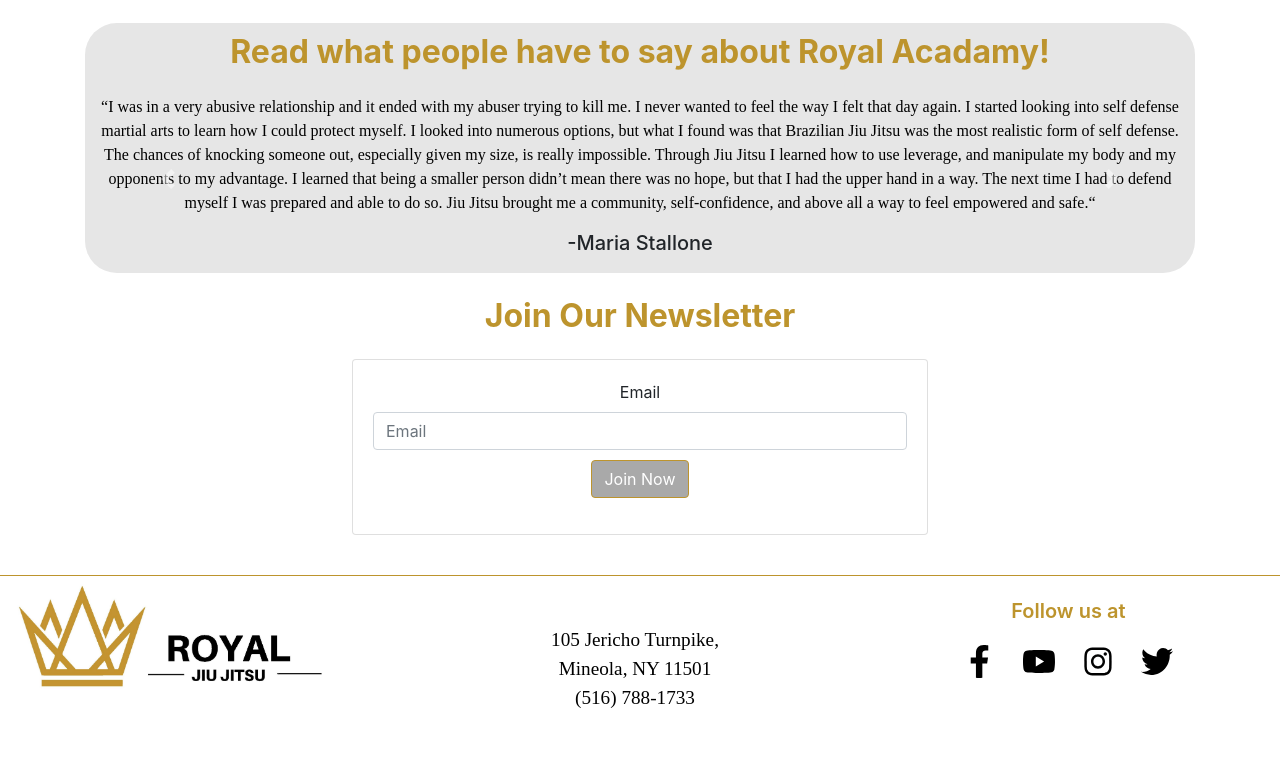
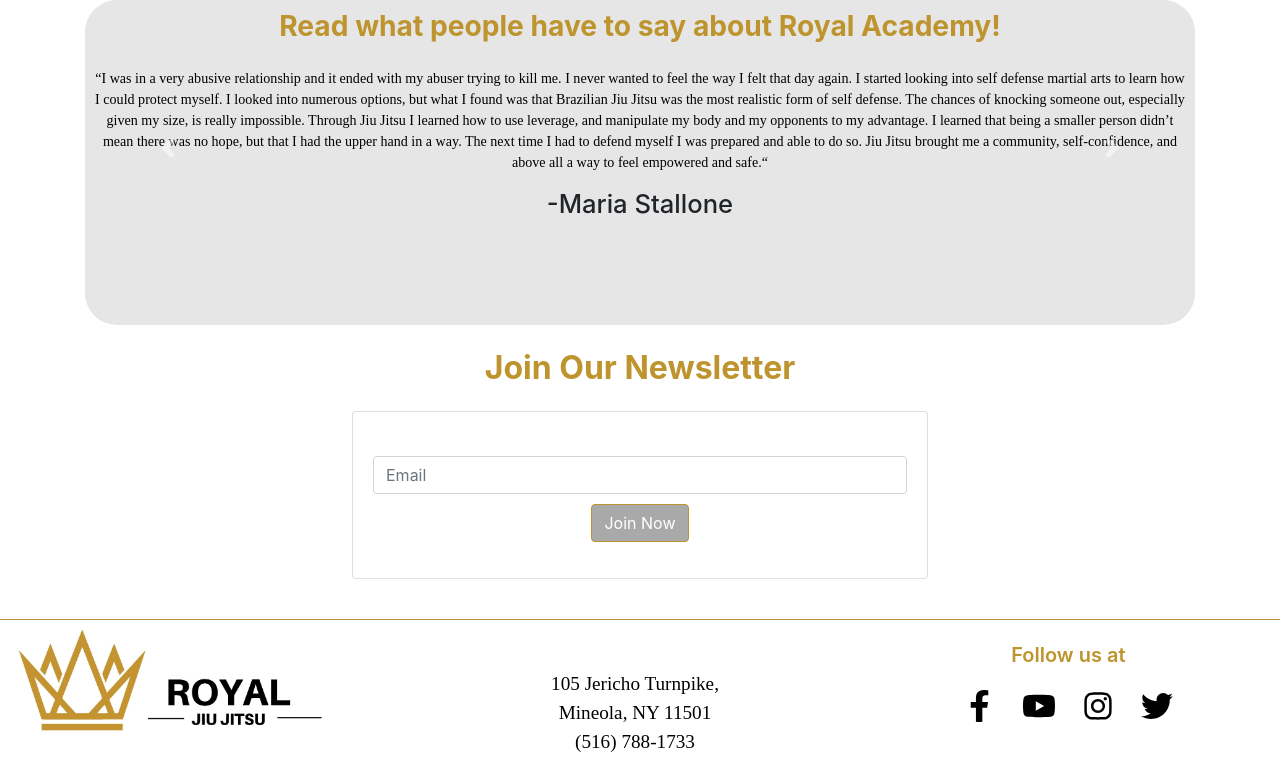
Before and after one commit to merlz6/RoyalGym, a PHP site: page / in a window 1280 px wide. Shown: the part 3413-4190 px from the top of the page. Before the commit the page ends 4121 px from the top, so only its background shows below. Run offline with PHP 8.4, Linux system fonts and the light colour scheme.

Commit message:
CSS Fixes & Typos

```diff
--- a/adults.html
+++ b/adults.html
@@ -96,7 +96,7 @@
       </div>
       <!-- LEFT COLUMN END  -->
       <!-- RIGHT COLUMN START -->
-      <div class="col-sm">
+      <div class="col-sm" id="adultColLeft">
         <div>
           <h5 class="adultsh5">Advanced Class (GI and No GI)</h5>
           <p>
@@ -122,7 +122,7 @@
       <!-- LEFT COLUMN END  -->
       <!-- RIGHT COLUMN START -->
       <div class="col-sm">
-        <div style="padding-top: 50px">
+        <div id="adultColLeft" style="padding-top: 50px">
           <h5 class="adultsh5">Womens Only Class</h5>
           <p>
             All levels are welcome! This class aims to develop core concepts and techniques; both defensive and offensive that directly relate to women’s jiu jitsu. We will go over questions/ common issues faced while training, advanced techniques,
@@ -131,7 +131,7 @@
           </p>
 
         </div>
-        <div>
+        <div id="adultColLeft">
           <h5 class="adultsh5">Private Classes </h5>
           <p>
             This is a one-on-one class with a preferred instructor of the academy. Through this private lesson a student will receive in-depth explanations of jiu jitsu techniques and situations they are experiencing. Each class is specific for the
--- a/contact.html
+++ b/contact.html
@@ -67,7 +67,8 @@
     <div class="card-body">
       <h5 class="card-title text-center">Royal Jiu Jitsu Academy</h5>
       <address class="card-text text-center">105 Jericho Turnpike, <br />
-      Mineola, New York 11501
+      Mineola, New York 11501 <br />
+      contact@royaljiujitsuacademy.com
       </address>
     </div>
   </div>
@@ -76,7 +77,7 @@
   <!-- RIGHT SIDE CARD BELOW -->
   <div class="card" >
     <h2 class="font-weight-bold my-4">Contact Us</h2>
-    <form class="contactForm" action="contactFormHandler.php" method="post">
+    <form class="contactForm" method="post">
       <div class="form-row">
         <div class="form-group col-md-6">
           <label for="inputFirstName">First Name</label>
--- a/index.html
+++ b/index.html
@@ -17,8 +17,11 @@
 <body>
   <!-- Start to NAV BAR -->
   <nav class="navbar navbar-expand-lg navbar-light">
+
     <a href="./index.html" class="navbar-left"><img class="logonav" src="./images/crown-removebg-preview.png" /></a>
-    <button class="navbar-toggler" type="button" data-toggle="collapse" data-target="#navbarSupportedContent" aria-controls="navbarSupportedContent" aria-expanded="false" aria-label="Toggle navigation">
+
+    <button class="navbar-toggler" type="button" data-toggle="collapse"
+            data-target="#navbarSupportedContent" aria-controls="navbarSupportedContent" aria-expanded="false" aria-label="Toggle navigation">
       <span class="navbar-toggler-icon icon-bar"></span>
     </button>
 
@@ -81,25 +84,25 @@
     </div>
     <!-- Testimonials Container -->
     <div class="Container text-center" id="testimonialContainer">
-      <h2 class="font-weight-bold my-4" id="testimonialHeader">Read what people have to say about Royal Acadamy!</h2>
+      <h2 class="font-weight-bold my-4" id="testimonialHeader">Read what people have to say about Royal Academy!</h2>
       <div id="carouselControls" class="carousel slide" data-ride="carousel">
         <div class="carousel-inner" id="testimonialText" >
           <div class="carousel-item active">
             <div>
               <p id="testimonialTextPTag">“I was in a very abusive relationship and it ended with my abuser trying to kill me. I never wanted to feel the way I felt that day again. I started looking into self defense martial arts to learn how I could protect myself. I looked into numerous options, but what I found was that Brazilian Jiu Jitsu was the most realistic form of self defense. The chances of knocking someone out, especially given my size, is really impossible. Through Jiu Jitsu I learned how to use leverage, and manipulate my body and my opponents to my advantage. I learned that being a smaller person didn’t mean there was no hope, but that I had the upper hand in a way. The next time I had to defend myself I was prepared and able to do so. Jiu Jitsu brought me a community, self-confidence, and above all a way to feel empowered and safe.“</p>
-              <h5>-Maria Stallone</h5>
+              <h5 id="testimonialTextH5tag">-Maria Stallone</h5>
             </div>
           </div>
           <div class="carousel-item">
             <div>
               <p id="testimonialTextPTag">“I was always a slower guy. I was never good at sports. I was the blunt of many bullying. My friend started to do Jiu Jitsu and of course I felt incapable. He urged me to just come and look at a class. Looking at the class turned into joining the class and I was hooked. I couldn’t believe that I could actually do this. I lost weight, gained muscle and confidence, and felt like a new person. Jiu Jitsu completely changed my life for the better (and I was never bullied again). I love the friendships I have made through this community and the support I have received. I recommend any person of any size or physical ability to just give it a try! It may change your life for the better too!”</p>
-              <h5>-Mike Rogers</h5>
+              <h5 id="testimonialTextH5tag">-Mike Rogers</h5>
             </div>
           </div>
           <div class="carousel-item">
             <div>
               <p id="testimonialTextPTag">“I was battling addiction when I first heard of Jiu Jitsu. I couldn’t get out of the crowd I was hanging out with because they were the only people who would hang out with someone like me. My family had lost hope and I lost the love of my life. That put me over the edge. I survived and overdose and again Jiu Jitsu showed itself as some sort of sign. I figured I had nothing left to loose and took a class. No one judged me. Even after they knew who I was and what I was battling, they didn’t care. I received massive support from my professors and my team. I fell on and off a few time and they still had my back and was on my side. Here I am years later and clean for 4 years straight. Jiu Jitsu and the people it brought to me literally saved my life. I know I would not be here if I didn’t take that first class.“</p>
-              <h5>-Jeffery Lee</h5>
+              <h5 id="testimonialTextH5tag">-Jeffery Lee</h5>
             </div>
           </div>
         </div>
@@ -119,16 +122,16 @@
 
   <!-- Newsletter Container -->
   <div class="Container text-center">
+    <div class="homeNewsLetterDiv">
     <h2 class="font-weight-bold my-4" id="newsletterHeader">Join Our Newsletter</h2>
-    <div class="homeNewsLetterDiv">
       <!-- User Input -->
       <div class="card text-center" style="margin:0 auto; margin-bottom:2.5em;">
         <div class="card-body">
-          <form action="newsletterHandler.php" method="post">
-            <div class="form-group ">
-              <label for="inputEmail4">Email</label>
+          <form method="POST">
+            <div class="form-group">
+              <label for="inputEmail4"></label>
               <input name="email" type="email" class="form-control" id="inputEmail4" placeholder="Email">
-              <button type="submit" name="submit" class="btn btn-primary" style="margin-top: 10px;">Join Now</button>
+              <button type="submit" name="submit" class="btn btn-primary" id="joinBtn">Join Now</button>
             </div>
           </form>
         </div>
--- a/main.css
+++ b/main.css
@@ -50,7 +50,8 @@ margin-bottom:0;
 }
 
 .navbar-left {
-  width: 50%;
+  width: 30%;
+  display: inline;
 }
 
 .nav-item {
@@ -538,70 +560,112 @@ margin-bottom:0;
 #testimonialText {
   text-align: center;
   width: 100%;
+  font-size: 1.1vw;
 }
 
 #testimonialHeader {
   padding-top: 10px;
   color: rgb(189,148,45);
+  font-size: 2.5vw;
 }
 
-#testimonialContainer {
- background-color: rgb(230,230,230);
- padding-bottom: 10px;
- height: 250px;
- border-radius: 2em;
-
-}
-@media (max-width: 1200px) {
+@media only screen and (max-width: 500px) {
   #testimonialContainer {
     background-color: rgb(230,230,230);
-    padding-bottom: 10px;
+    padding-bottom: 3px;
+    height: 225px;
+    border-radius: 2em;
+  }
+  #testimonialText {
+    text-align: center;
+    width: 100%;
+    font-size: 1vw;
+  }
+
+  #testimonialHeader {
+    padding-top: 10px;
+    color: rgb(189,148,45);
+    font-size: 3vw;
+  }
+}
+
+@media only screen and (min-width: 500px) {
+  #testimonialContainer {
+    background-color: rgb(230,230,230);
+    padding-bottom: 3px;
+    height: 225px;
+    border-radius: 2em;
+  }
+}
+
+@media only screen and (min-width: 600px) {
+  #testimonialContainer {
+    background-color: rgb(230,230,230);
+    padding-bottom: 3px;
+    height: 175px;
+    border-radius: 2em;
+  }
+  #testimonialText {
+    text-align: center;
+    width: 100%;
+    font-size: 1vw;
+  }
+
+  #testimonialHeader {
+    padding-top: 10px;
+    color: rgb(189,148,45);
+    font-size: 2.2vw;
+  }
+}
+@media only screen and (min-width: 768px) {
+  #testimonialContainer {
+    background-color: rgb(230,230,230);
+    padding-bottom: 3px;
+    height: 200px;
+    border-radius: 2em;
+  }
+  #testimonialText {
+    text-align: center;
+    width: 100%;
+    font-size: 1vw;
+  }
+
+  #testimonialHeader {
+    padding-top: 10px;
+    color: rgb(189,148,45);
+    font-size: 2.2vw;
+  }
+}
+
+@media only screen and (min-width: 992px) {
+  #testimonialContainer {
+    background-color: rgb(230,230,230);
+    padding-bottom: 3px;
     height: 275px;
     border-radius: 2em;
   }
 }
 
-@media (max-width: 1020px) {
+
+@media only screen and (min-width: 1200px) {
   #testimonialContainer {
     background-color: rgb(230,230,230);
-    padding-bottom: 10px;
-    height: 375px;
-    border-radius: 2em;
-  }
-}
-
-@media (max-width: 770px) {
-  #testimonialContainer {
-    background-color: rgb(230,230,230);
-    padding-bottom: 10px;
-    height: 500px;
+    padding-bottom: 3px;
+    height: 325px;
     border-radius: 2em;
   }
 }
 
 
-@media (max-width: 750px) {
-  #testimonialContainer {
-    background-color: rgb(230,230,230);
-    padding-bottom: 10px;
-    height: 600px;
-    border-radius: 2em;
-  }
+#testimonialTextPTag {
+  padding: 0px 10px 0px 10px;
+  font-size: 1.1vw;
 }
 
-@media (max-width: 590px) {
-  #testimonialContainer {
-    background-color: rgb(230,230,230);
-    padding-bottom: 10px;
-    height: 750px;
-    border-radius: 2em;
-  }
-}
+ #testimonialTextH5tag {
+  font-size: 2vw;
+ }
 
-#testimonialTextPTag {
-  padding: 0px 10px 0px 10px;
-  font-size: 1em;
-}
 
 .homepageParagraph {
   font-size: 1.3em;
@@ -627,3 +691,19 @@ margin-bottom:0;
   margin-top:40px;
   border-bottom:1px solid rgb(189,148,45);
 }
+
+#joinBtn {
+  margin-top: 10px;
+}
+@media (max-width: 1800px){
+  .instructorVideos {
+      position: relative;
+      overflow: hidden;
+  }
+}
+
+@media (max-width: 1152px){
+  .instructorVideos {
+      overflow: hidden;
+  }
+}
```
Also changed, not shown: other parts of main.css (+35 -14 lines), instructors.html (+4 -4 lines), 1 other file.
